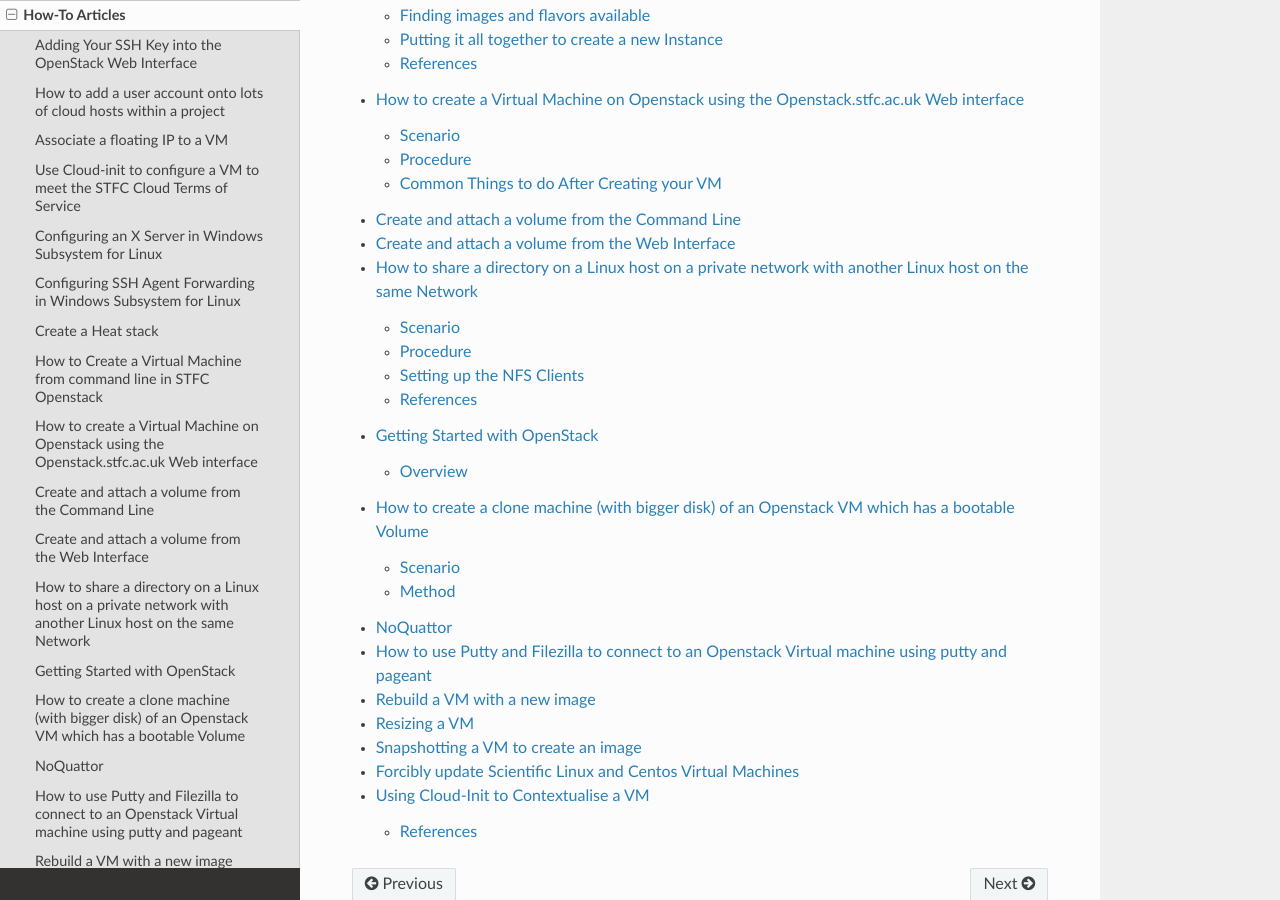
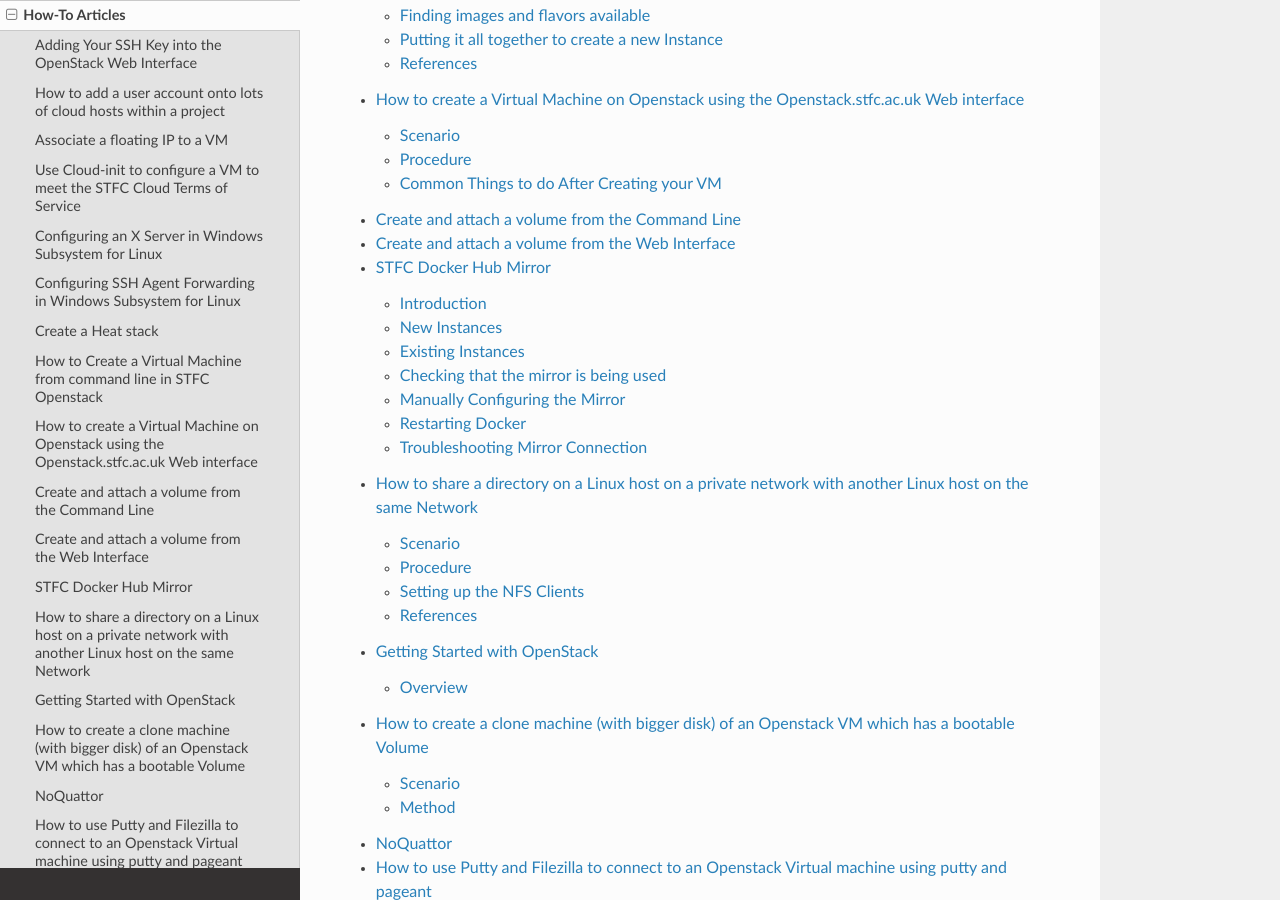
Before and after one commit to stfc/cloud-docs, a Sphinx documentation site: the page built from source/howto/index.rst, in a window 1280 px wide and 900 px high, scrolled down 720 px. Built offline with Sphinx 7.4.7 and the Read the Docs theme 2.0.0, drawn with Linux system fonts in a browser that asks for light colours.

Commit message:
Fix missing TOC tree warning
This was not included in the TOC tree, so sphinx correctly warns about
it

```diff
--- a/source/howto/DockerHubMirror.rst
+++ b/source/howto/DockerHubMirror.rst
@@ -74,7 +74,7 @@
 
     Jan 1 12:00:00 My-Instance-Name dockerd[900]: time="2021-01-01T12:00:00.000000000Z" level=info msg="Attempting next endpoint for pull after error: ...
 
-For more support see :ref:`docker_broken_mirror`.
+For more support see :ref:`docker_mirror_troubleshooting`.
 
 .. _manual_mirror_config:
 
@@ -134,6 +134,8 @@
 
     systemctl status docker  # or dockerd
 
+.. _docker_mirror_troubleshooting:
+
 Troubleshooting Mirror Connection
 =================================
 
--- a/source/howto/index.rst
+++ b/source/howto/index.rst
@@ -16,6 +16,7 @@
    CreateVMFromTheWebInterface
    CreateVolumeFromCommandLine
    CreateVolumeFromWebInterface
+   DockerHubMirror
    ExportADirectoryOverNFS
    GettingStarted
    HowToGrowTheDiskOfAVolumeVM
```
